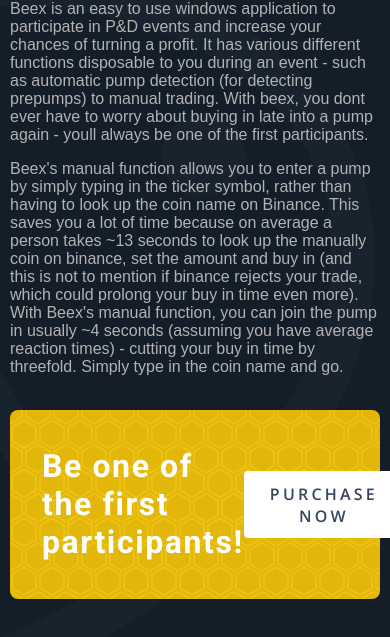
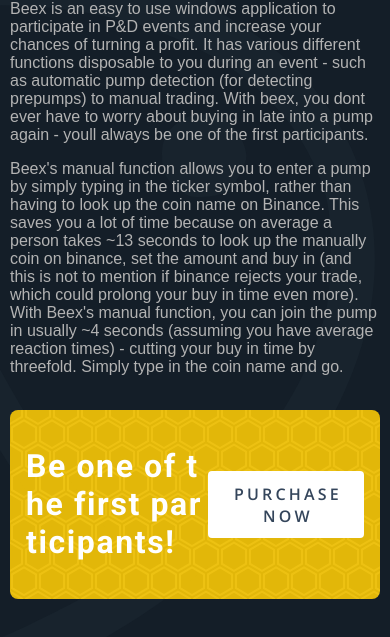
Before and after one commit to Beex-Bot/website, a website: page public/about/index.html in a window 390 px wide. Shown: the part 393-1030 px from the top of the page. Drawn offline with nearby package versions, Linux system fonts and the light colour scheme.

Commit message:
mobile info "fixes"

```diff
--- a/public/assets/css/global.css
+++ b/public/assets/css/global.css
@@ -178,7 +178,7 @@
 	top: 0;
 	left: 0;
 	width: 100%;
-	overflow-y: hidden;
+	overflow: hidden;
 	background-color: transparent;
 }
 
@@ -352,6 +352,8 @@
 
 .info {
 	position: relative;
+	overflow-x: hidden;
+	word-break: break-all;
 	/* background-color: #e9bb06; */
 	padding: 1rem 0;
 	background-color: rgba(249, 200, 6, 0.9);
@@ -362,6 +364,19 @@
 	padding: 1rem 2rem;
 }
 
+@media only screen and (max-width: 690px) {
+	.info.padding {
+		padding: 1rem 1.25rem;
+	}
+}
+
+@media only screen and (max-width: 401px) {
+	.info.padding {
+		padding: 1rem 1rem;
+	}
+}
+
 .info .button {
+	word-break: normal;
 	font-weight: 600;
 }
```
